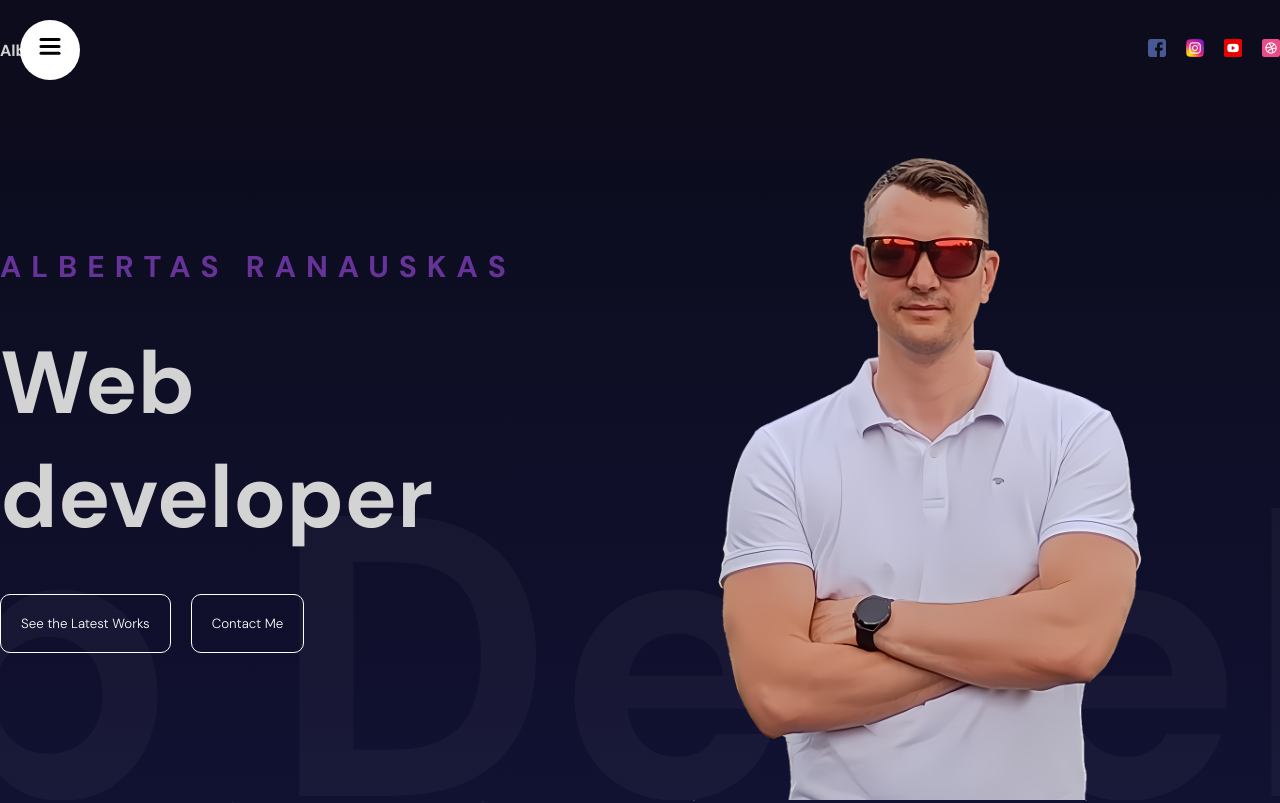
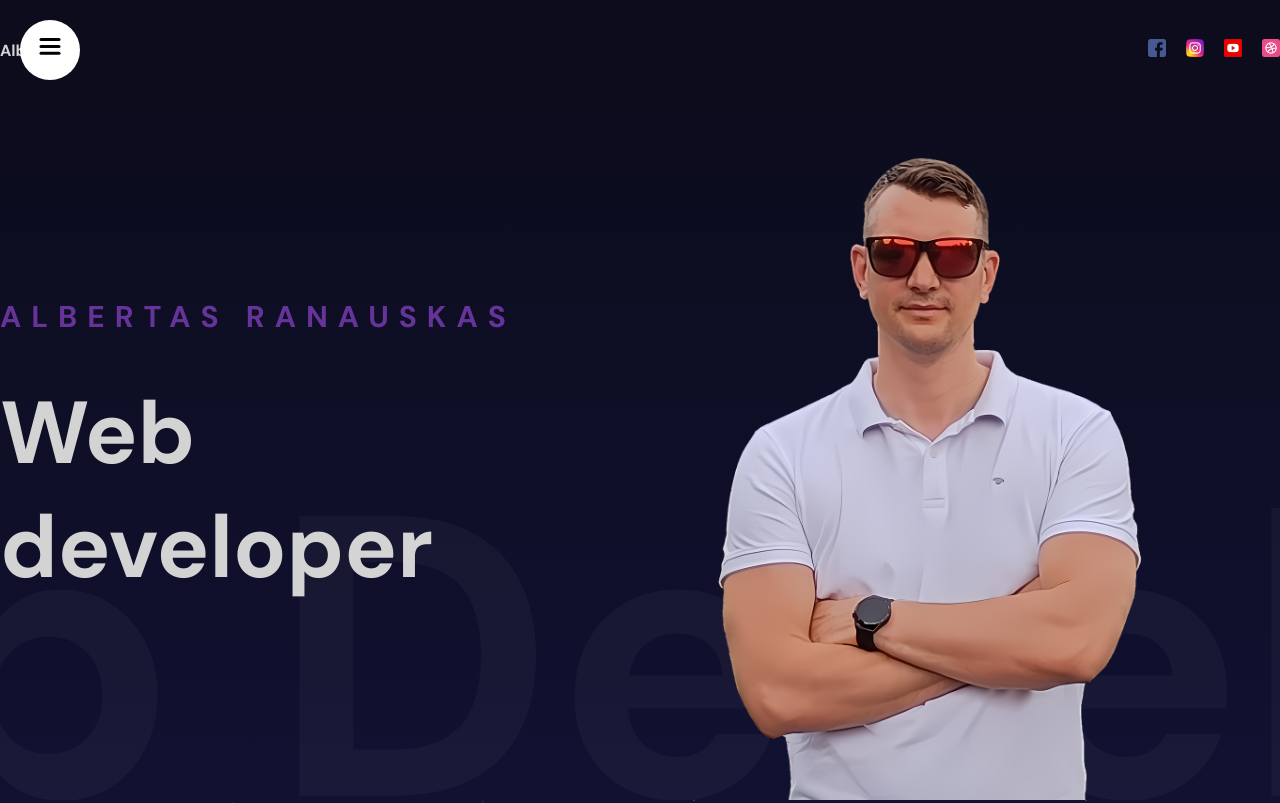
Before and after one commit to Albertinou/portfolio, a React (Vite) app: page / in a window 1280 px wide. Shown: the top 803 px of the page. Built offline with nearby package versions, Linux system fonts and the light colour scheme.

Commit message:
minor fixes

```diff
--- a/package.json
+++ b/package.json
@@ -14,6 +14,7 @@
     "framer-motion": "^10.16.4",
     "react": "18.2.0",
     "react-dom": "18.2.0",
+    "react-particles": "^2.12.2",
     "sass": "^1.68.0"
   },
   "devDependencies": {
--- a/src/components/hero/Hero.jsx
+++ b/src/components/hero/Hero.jsx
@@ -51,12 +51,12 @@ const Hero = () => {
           <motion.h1 variants={textVariants}>
             Web developer
           </motion.h1>
-          <motion.div variants={textVariants} className="buttons">
+          {/* <motion.div variants={textVariants} className="buttons">
             <motion.button variants={textVariants}>
               See the Latest Works
             </motion.button>
             <motion.button variants={textVariants}>Contact Me</motion.button>
-          </motion.div>
+          </motion.div> */}
           {/* <motion.img
             variants={textVariants}
             animate="scrollButton"
```
Also changed, not shown: 1 other file (tests, documents, lock files or other folders).
